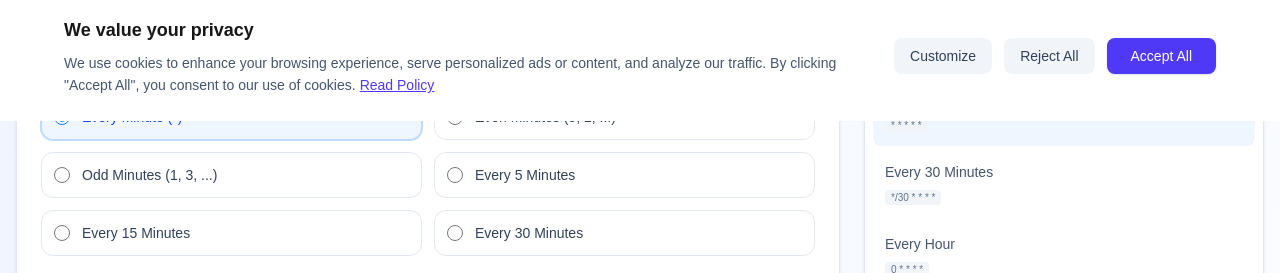
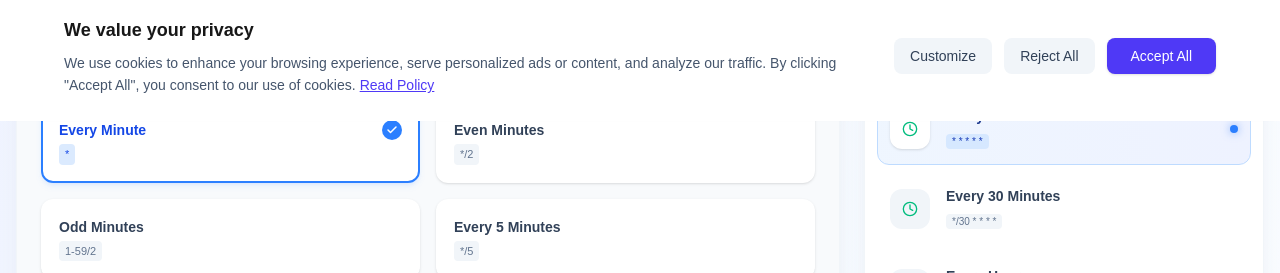
Before and after one commit to denesvaghani/textgauge-frontend, a Next.js app: page /cron-job-generator in a window 1280 px wide. Shown: the part 679-952 px from the top of the page. Built offline with nearby package versions, Linux system fonts and the light colour scheme; no server answers.

Commit message:
feat: implement polished quick options cron builder UI

```diff
--- a/src/app/cron-job-generator/CronBuilder.tsx
+++ b/src/app/cron-job-generator/CronBuilder.tsx
@@ -2,11 +2,11 @@
 
 import { useState } from "react";
 import { CRON_Presets, CRON_OPTS } from "@/lib/cron-utils";
+import { Check, Clock, Calendar, Moon, Sun, Monitor } from "lucide-react";
 
 interface CronBuilderProps {
   cronExpression: string;
   onChange: (newCron: string) => void;
-  // We pass the current split fields so we can highlight active tabs correctly
   fields: {
     minute: string;
     hour: string;
@@ -22,8 +22,6 @@ export function CronBuilder({ cronExpression, onChange, fields }: CronBuilderPro
   const [activeTab, setActiveTab] = useState<TabKey>("minute");
 
   const updateField = (field: TabKey, value: string) => {
-    // Reconstruct the cron string with the new value
-    // Current breakdown:
     const parts = {
      minute: fields.minute,
      hour: fields.hour,
@@ -31,11 +29,7 @@ export function CronBuilder({ cronExpression, onChange, fields }: CronBuilderPro
      month: fields.month,
      dayWeek: fields.dayWeek,
     };
-
-    // Update specific part
     parts[field] = value;
-
-    // Join back
     onChange(`${parts.minute} ${parts.hour} ${parts.dayMonth} ${parts.month} ${parts.dayWeek}`);
   };
 
@@ -47,96 +41,134 @@ export function CronBuilder({ cronExpression, onChange, fields }: CronBuilderPro
     { key: "dayWeek", label: "Week" },
   ];
 
+  // Helper to choose an icon for presets
+  const getPresetIcon = (name: string) => {
+      const lower = name.toLowerCase();
+      if (lower.includes("midnight")) return <Moon size={16} className="text-indigo-500" />;
+      if (lower.includes("7am") || lower.includes("morning")) return <Sun size={16} className="text-amber-500" />;
+      if (lower.includes("month") || lower.includes("week")) return <Calendar size={16} className="text-blue-500" />;
+      if (lower.includes("minute") || lower.includes("hour")) return <Clock size={16} className="text-emerald-500" />;
+      return <Monitor size={16} className="text-slate-400" />;
+  };
+
   return (
-    <div className="grid grid-cols-1 lg:grid-cols-3 gap-6 mb-8">
-      {/* LEFT: Quick Builder */}
-      <div className="lg:col-span-2 bg-white dark:bg-slate-900 rounded-2xl shadow-sm border border-slate-200 dark:border-slate-800 overflow-hidden flex flex-col">
-        {/* Tab Header */}
-        <div className="flex border-b border-slate-200 dark:border-slate-800 bg-slate-50 dark:bg-slate-900/50 overflow-x-auto scrollbar-hide">
+    <div className="grid grid-cols-1 lg:grid-cols-12 gap-6 mb-8 items-stretch">
+      {/* LEFT: Quick Builder (8 Cols) */}
+      <div className="lg:col-span-8 bg-white dark:bg-slate-900 rounded-3xl shadow-xl shadow-slate-200/50 dark:shadow-black/20 border border-slate-100 dark:border-slate-800 overflow-hidden flex flex-col">
+        {/* Modern Tab Header */}
+        <div className="flex border-b border-slate-100 dark:border-slate-800 bg-white dark:bg-slate-900/50 overflow-x-auto scrollbar-hide px-2 pt-2">
           {tabs.map((tab) => (
             <button
               key={tab.key}
               onClick={() => setActiveTab(tab.key)}
-              className={`flex-1 min-w-[80px] py-4 text-sm font-semibold transition-colors relative ${
+              className={`relative flex-1 min-w-[100px] py-4 text-sm font-bold transition-all outline-none rounded-t-xl group ${
                 activeTab === tab.key
-                  ? "text-blue-600 dark:text-blue-400 bg-white dark:bg-slate-800"
-                  : "text-slate-500 dark:text-slate-400 hover:text-slate-700 dark:hover:text-slate-200 hover:bg-slate-100 dark:hover:bg-slate-800"
+                  ? "text-blue-600 dark:text-blue-400 bg-slate-50 dark:bg-slate-800/80"
+                  : "text-slate-500 dark:text-slate-400 hover:text-slate-700 dark:hover:text-slate-200 hover:bg-slate-50/50 dark:hover:bg-slate-800/30"
               }`}
             >
               {tab.label}
               {activeTab === tab.key && (
-                <div className="absolute bottom-0 left-0 w-full h-0.5 bg-blue-500" />
+                <div className="absolute bottom-[-1px] left-0 w-full h-[2px] bg-blue-500 rounded-full" />
               )}
             </button>
           ))}
         </div>
 
-        {/* Tab Content: Radio Options */}
-        <div className="p-6">
-          <div className="grid grid-cols-1 sm:grid-cols-2 gap-3">
+        {/* Tab Content: Modern Selectable Cards */}
+        <div className="p-6 bg-slate-50 dark:bg-slate-800/20 flex-grow">
+          <div className="grid grid-cols-1 sm:grid-cols-2 gap-4">
             {CRON_OPTS[activeTab].map((opt) => {
               const isActive = fields[activeTab] === opt.value;
               return (
-                <label
+                <button
                   key={opt.value}
-                  className={`flex items-center gap-3 p-3 rounded-xl border cursor-pointer transition-all ${
+                  onClick={() => updateField(activeTab, opt.value)}
+                  className={`relative flex flex-col items-start p-4 rounded-xl border-2 text-left transition-all duration-200 outline-none group hover:scale-[1.01] active:scale-[0.99] ${
                     isActive
-                      ? "bg-blue-50 dark:bg-blue-900/20 border-blue-200 dark:border-blue-800 text-blue-700 dark:text-blue-300 ring-1 ring-blue-200 dark:ring-blue-800"
-                      : "bg-white dark:bg-slate-800 border-slate-200 dark:border-slate-700 hover:border-blue-300 dark:hover:border-blue-600 hover:shadow-sm text-slate-700 dark:text-slate-300"
+                      ? "bg-white dark:bg-slate-800 border-blue-500 shadow-md shadow-blue-500/10 z-10"
+                      : "bg-white dark:bg-slate-900 border-transparent hover:border-slate-200 dark:hover:border-slate-700 shadow-sm hover:shadow-md"
                   }`}
                 >
-                  <input
-                    type="radio"
-                    name={`cron-${activeTab}`}
-                    value={opt.value}
-                    checked={isActive}
-                    onChange={() => updateField(activeTab, opt.value)}
-                    className="w-4 h-4 text-blue-600 border-slate-300 focus:ring-blue-500"
-                  />
-                  <span className="text-sm font-medium">{opt.label}</span>
-                </label>
+                  <div className="flex w-full justify-between items-start mb-1">
+                      <span className={`font-bold text-sm ${isActive ? "text-blue-700 dark:text-blue-300" : "text-slate-700 dark:text-slate-200"}`}>
+                        {opt.label.split("(")[0].trim()}
+                      </span>
+                      {isActive && <div className="w-5 h-5 rounded-full bg-blue-500 text-white flex items-center justify-center shrink-0"><Check size={12} strokeWidth={3} /></div>}
+                  </div>
+                  <code className={`text-[11px] font-mono px-1.5 py-0.5 rounded transition-colors ${
+                      isActive
+                        ? "bg-blue-100 dark:bg-blue-900/40 text-blue-700 dark:text-blue-300"
+                        : "bg-slate-100 dark:bg-slate-800 text-slate-500 dark:text-slate-400 group-hover:bg-slate-200 dark:group-hover:bg-slate-700"
+                  }`}>
+                      {opt.value}
+                  </code>
+                </button>
               );
             })}
           </div>
 
            {/* Fallback msg for custom values */}
            {!CRON_OPTS[activeTab].some(o => o.value === fields[activeTab]) && (
-             <div className="mt-4 p-3 bg-slate-50 dark:bg-slate-800/50 rounded-lg text-xs text-slate-500 text-center border border-dashed border-slate-300 dark:border-slate-700">
+             <div className="mt-6 flex items-center justify-center gap-2 p-3 bg-white dark:bg-slate-800/50 rounded-xl text-xs text-slate-500 dark:text-slate-400 border border-dashed border-slate-300 dark:border-slate-700">
+               <span className="w-2 h-2 rounded-full bg-amber-400 animate-pulse"></span>
                Current value <code>{fields[activeTab]}</code> is custom. Select a preset above to override.
              </div>
            )}
         </div>
       </div>
 
-      {/* RIGHT: Common Expressions List */}
-      <div className="bg-white dark:bg-slate-900 rounded-2xl shadow-sm border border-slate-200 dark:border-slate-800 flex flex-col h-full max-h-[400px]">
-        <div className="p-4 border-b border-slate-200 dark:border-slate-800 bg-slate-50 dark:bg-slate-900/50">
-           <h3 className="font-bold text-slate-800 dark:text-white text-sm uppercase tracking-wide">
+      {/* RIGHT: Modern Templates List (4 Cols) */}
+      <div className="lg:col-span-4 bg-white dark:bg-slate-900 rounded-3xl shadow-xl shadow-slate-200/50 dark:shadow-black/20 border border-slate-100 dark:border-slate-800 flex flex-col h-full max-h-[500px]">
+        <div className="p-5 border-b border-slate-100 dark:border-slate-800 flex justify-between items-center">
+           <h3 className="font-bold text-slate-800 dark:text-white text-sm uppercase tracking-wider flex items-center gap-2">
+             <span className="w-1 h-4 bg-gradient-to-b from-blue-400 to-indigo-600 rounded-full"></span>
              Quick Templates
            </h3>
+           <span className="text-[10px] uppercase font-bold text-slate-400 bg-slate-100 dark:bg-slate-800 px-2 py-1 rounded-full">
+               Popular
+           </span>
         </div>
-        <div className="flex-1 overflow-y-auto p-2 space-y-1 custom-scrollbar">
-           {CRON_Presets.map((preset) => (
+        <div className="flex-1 overflow-y-auto p-3 space-y-2 custom-scrollbar">
+           {CRON_Presets.map((preset) => {
+             const isSelected = cronExpression === preset.value;
+             return (
                 <button
                     key={preset.name}
                     onClick={() => onChange(preset.value)}
-                className={`w-full text-left p-3 rounded-lg text-sm transition-all group ${
-                  cronExpression === preset.value
-                   ? 'bg-blue-50 dark:bg-blue-900/20 text-blue-700 dark:text-blue-300 font-medium'
-                   : 'text-slate-600 dark:text-slate-400 hover:bg-slate-50 dark:hover:bg-slate-800 hover:text-slate-900 dark:hover:text-white'
+                    className={`w-full group relative flex items-center gap-4 p-3 pr-4 rounded-xl transition-all duration-200 border decoration-0 ${
+                    isSelected
+                        ? 'bg-gradient-to-r from-blue-50 to-indigo-50 dark:from-blue-900/20 dark:to-indigo-900/20 border-blue-200 dark:border-blue-800'
+                        : 'bg-transparent border-transparent hover:bg-slate-50 dark:hover:bg-slate-800 hover:border-slate-200 dark:hover:border-slate-700'
                     }`}
                 >
-               <div className="flex justify-between items-center mb-1">
-                 <span>{preset.name}</span>
-                 {cronExpression === preset.value && (
-                   <span className="w-2 h-2 rounded-full bg-blue-500" />
-                 )}
+                <div className={`w-10 h-10 rounded-xl flex items-center justify-center shrink-0 transition-colors ${
+                    isSelected
+                        ? "bg-white dark:bg-slate-800 shadow-sm text-blue-600"
+                        : "bg-slate-100 dark:bg-slate-800 text-slate-400 group-hover:text-blue-500 group-hover:bg-white dark:group-hover:bg-slate-700 group-hover:shadow-sm"
+                }`}>
+                    {getPresetIcon(preset.name)}
                 </div>
-               <code className="text-[10px] bg-slate-100 dark:bg-slate-950 px-1.5 py-0.5 rounded text-slate-500 font-mono group-hover:bg-white dark:group-hover:bg-slate-900 transition-colors">
+
+                <div className="flex-1 text-left min-w-0">
+                    <div className={`font-semibold text-sm truncate mb-0.5 transition-colors ${isSelected ? "text-blue-900 dark:text-blue-100" : "text-slate-700 dark:text-slate-200"}`}>
+                        {preset.name}
+                    </div>
+                    <code className={`text-[10px] px-1.5 py-0.5 rounded font-mono transition-colors ${
+                        isSelected
+                            ? "bg-blue-200/50 dark:bg-blue-800/50 text-blue-800 dark:text-blue-200"
+                            : "bg-slate-100 dark:bg-slate-900 text-slate-500 dark:text-slate-400 group-hover:bg-slate-200 dark:group-hover:bg-black/20"
+                    }`}>
                         {preset.value}
                     </code>
+                </div>
+
+                {isSelected && (
+                    <div className="absolute right-3 top-1/2 -translate-y-1/2 w-2 h-2 rounded-full bg-blue-500 shadow-[0_0_8px_rgba(59,130,246,0.6)]"></div>
+                )}
                 </button>
-           ))}
+             );
+           })}
         </div>
       </div>
     </div>
--- a/src/app/cron-job-generator/CronGeneratorClient.tsx
+++ b/src/app/cron-job-generator/CronGeneratorClient.tsx
@@ -11,7 +11,7 @@ import { RelatedTools } from "@/components/RelatedTools";
 import { Copy } from "lucide-react";
 import { useEffect, useState } from "react";
 import { CronBuilder } from "./CronBuilder";
-import { ManualCronBuilder } from "./ManualCronBuilder"; // We'll extract old logic here later if needed, but for now we inline or remove it. Actually let's keep manual inputs but de-emphasized.
+
 
 export default function CronGeneratorClient() {
   const theme = flowerThemes.morningGlory;
--- a/src/app/learn/page.tsx
+++ b/src/app/learn/page.tsx
@@ -19,7 +19,8 @@ export const metadata: Metadata = {
 
 // Dynamic icon component
 function DynamicIcon({ name, className }: { name: string; className?: string }) {
-  const Icon = (LucideIcons as Record<string, React.ComponentType<{ className?: string }>>)[name];
+  // eslint-disable-next-line @typescript-eslint/no-explicit-any
+  const Icon = (LucideIcons as any)[name];
   if (!Icon) return <BookOpen className={className} />;
   return <Icon className={className} />;
 }
```
Also changed, not shown: src/components/ArticleLayout.tsx (+96 -70 lines). Lines whose indentation alone changed are shown as unchanged.
